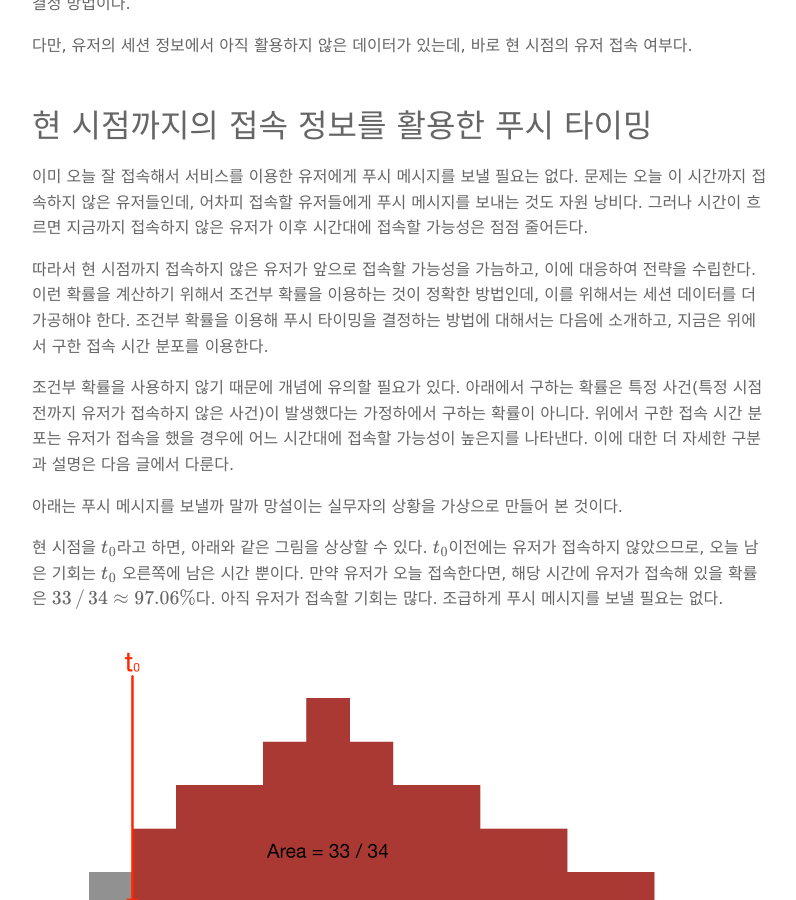
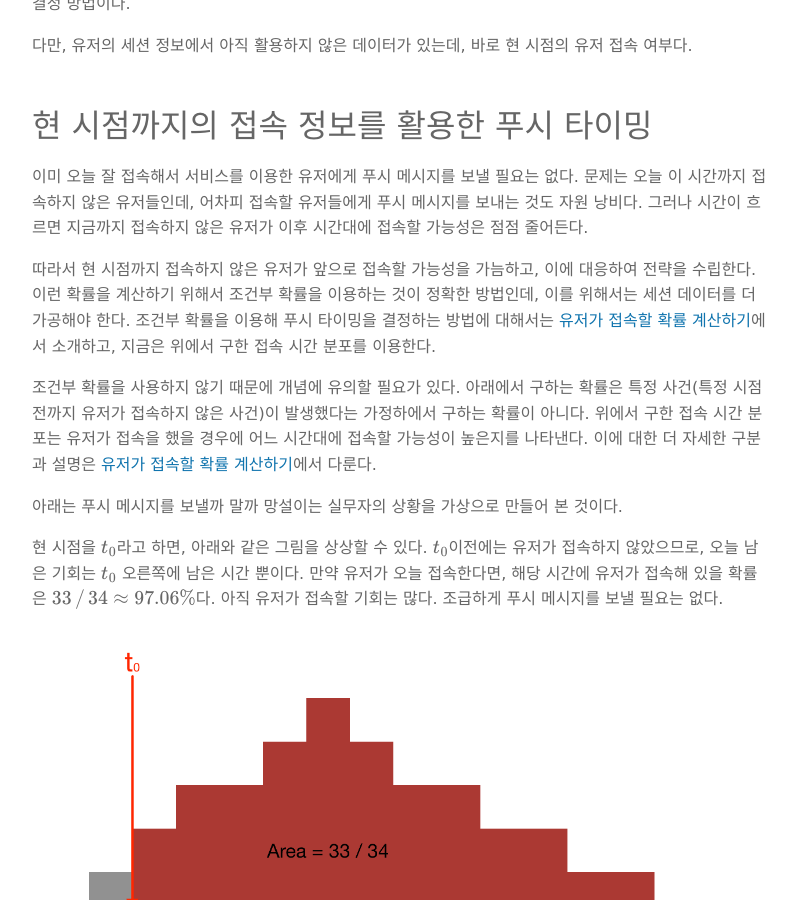
Before and after one commit to boxnwhiskr/boxnwhiskr.github.io, a Jekyll site: the page built from _posts/2015-02-27-right_timing_to_push_messages.markdown, in a window 1280 px wide and 900 px high, scrolled down 4331 px. Shown: the whole window, without its empty margins (240-1036 px from the left). Built offline with Jekyll 4.4.1, drawn with Linux system fonts in a browser that asks for light colours; nearby versions of some CDN libraries; some web fonts are replaced; formulas are drawn with MathJax 3.

Commit message:
Add links to the next posting

```diff
--- a/_posts/2015-02-27-right_timing_to_push_messages.markdown
+++ b/_posts/2015-02-27-right_timing_to_push_messages.markdown
@@ -99,12 +99,12 @@ P(11\text{:}30 \le X \le 13\text{:}00) & = \int_{11\text{:}30}^{13\text{:}00}f(x
 
 따라서 현 시점까지 접속하지 않은 유저가 앞으로 접속할 가능성을 가늠하고, 이에 대응하여 전략을 수립한다.
 이런 확률을 계산하기 위해서 조건부 확률을 이용하는 것이 정확한 방법인데, 이를 위해서는 세션 데이터를 더 가공해야 한다.
-조건부 확률을 이용해 푸시 타이밍을 결정하는 방법에 대해서는 다음에 소개하고, 지금은 위에서 구한 접속 시간 분포를 이용한다.
+조건부 확률을 이용해 푸시 타이밍을 결정하는 방법에 대해서는 [유저가 접속할 확률 계산하기](http://boxnwhis.kr/2015/03/06/calcuate_prob_of_access.html)에서 소개하고, 지금은 위에서 구한 접속 시간 분포를 이용한다.
 
 조건부 확률을 사용하지 않기 때문에 개념에 유의할 필요가 있다.
 아래에서 구하는 확률은 특정 사건(특정 시점 전까지 유저가 접속하지 않은 사건)이 발생했다는 가정하에서 구하는 확률이 아니다.
 위에서 구한 접속 시간 분포는 유저가 접속을 했을 경우에 어느 시간대에 접속할 가능성이 높은지를 나타낸다.
-이에 대한 더 자세한 구분과 설명은 다음 글에서 다룬다.
+이에 대한 더 자세한 구분과 설명은 [유저가 접속할 확률 계산하기](http://boxnwhis.kr/2015/03/06/calcuate_prob_of_access.html)에서 다룬다.
 
 아래는 푸시 메시지를 보낼까 말까 망설이는 실무자의 상황을 가상으로 만들어 본 것이다.
 
@@ -222,3 +222,7 @@ Google Analytics는 기본적으로 30분 동안 유저의 활동이 기록되
 예를 들어, 일 단위 접속 기록으로 변형하면 얼마든지 기간을 확장한 응용 방법을 생각할 수 있다.
 물론 이런 경우에 고객에게 취할 수 있는 액션이나 전략은 달라져야 한다.
 고객의 방문 주기가 아주 긴 오프라인 매장이나 다른 종류의 서비스 분야에 충분히 대응할 수 있다.
+
+# 관련 글
+
+[유저가 접속할 확률 계산하기](http://boxnwhis.kr/2015/03/06/calcuate_prob_of_access.html)
```
